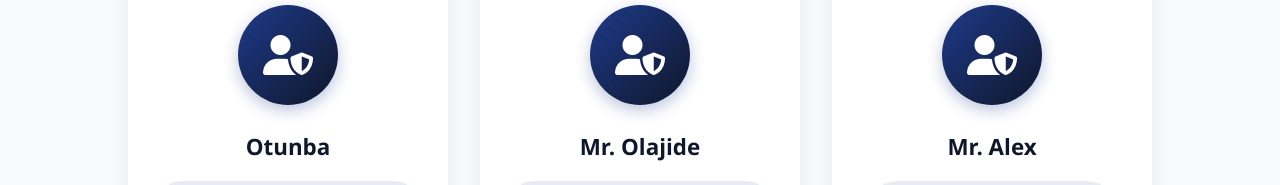
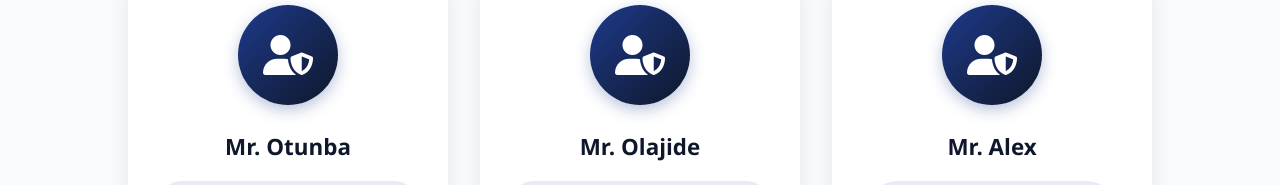
Before and after one commit to Panache-Safety-Security/Panache-Safety-Security, a plain HTML site: page index.html in a window 1280 px wide. Shown: the part 4240-4425 px from the top of the page. Drawn offline with Linux system fonts and the light colour scheme.

Commit message:
Update team member name to 'Mr. Otunba'

```diff
--- a/index.html
+++ b/index.html
@@ -1512,7 +1512,7 @@
                     <i class="fas fa-user-shield"></i>
                 </div>
                 <div class="team-details">
-                    <h3>Otunba</h3>
+                    <h3>Mr. Otunba</h3>
                     <div class="team-station">
                         <i class="fas fa-map-marker-alt"></i>
                         <span>View Point Plaza</span>
```
